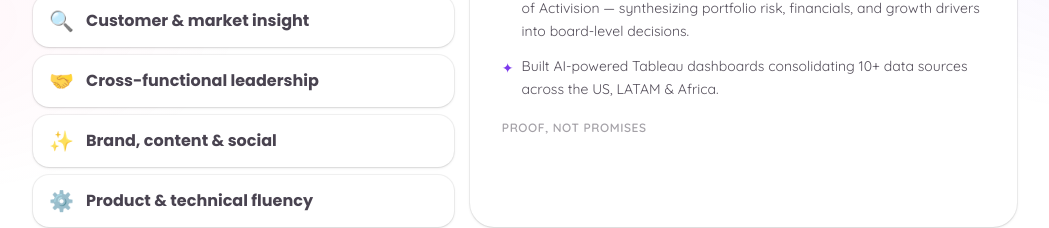
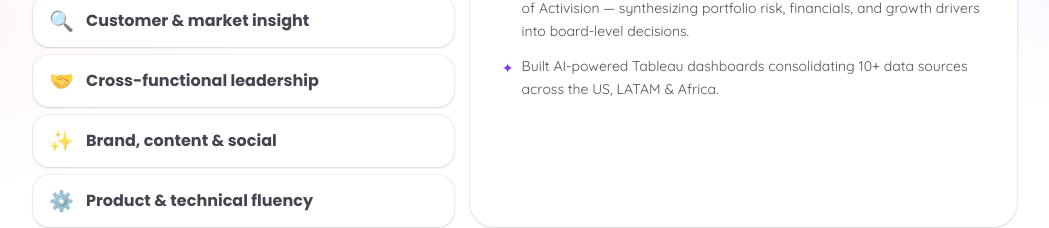
Before and after one commit to shhr3yaa/portfolio, a Next.js app: page / in a window 1280 px wide. Shown: the part 1620-1848 px from the top of the page, without its empty margins (115-1164 px from the left). Built offline with nearby package versions, Linux system fonts and the light colour scheme.

Commit message:
Remove 'Proof, not promises' tagline from Why PMM cards

```diff
--- a/src/components/WhyPMM.tsx
+++ b/src/components/WhyPMM.tsx
@@ -57,9 +57,6 @@ export function WhyPMM() {
             </li>
           ))}
         </ul>
-        <p className="mt-5 text-xs font-semibold uppercase tracking-wider text-plum/40">
-          Proof, not promises
-        </p>
       </div>
     </div>
   );
```
